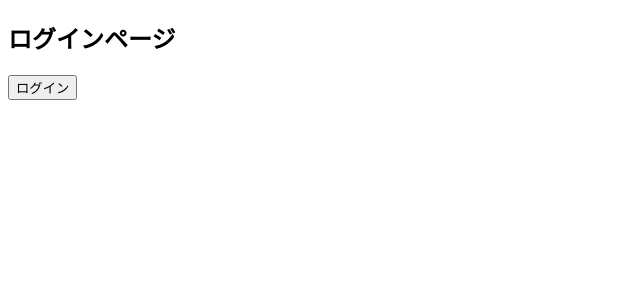
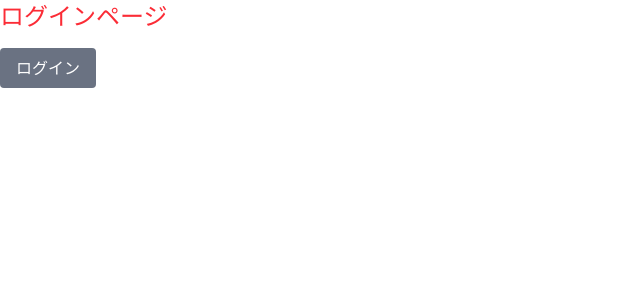
Before and after one commit to RenRen62/R-Stream, a React (Vite) app in the folder apps/web/: page /login in a window 1280 px wide. Shown: the top 300 px of the page, without its empty margins (0-640 px from the left). Built offline with nearby package versions, Linux system fonts and the light colour scheme.

Commit message:
feat: :sparkles: tailwindcssを追加

```diff
--- a/apps/web/package.json
+++ b/apps/web/package.json
@@ -11,9 +11,11 @@
     "lint-staged": "lint-staged --config .lintstagedrc.js"
   },
   "dependencies": {
+    "@tailwindcss/vite": "^4.1.8",
     "@tanstack/react-router": "^1.120.11",
     "react": "^19.1.0",
-    "react-dom": "^19.1.0"
+    "react-dom": "^19.1.0",
+    "tailwindcss": "^4.1.8"
   },
   "devDependencies": {
     "@eslint/js": "^9.25.0",
--- /dev/null
+++ b/apps/web/src/index.css
@@ -0,0 +1 @@
+@import 'tailwindcss';
--- a/apps/web/src/main.tsx
+++ b/apps/web/src/main.tsx
@@ -2,6 +2,7 @@ import { StrictMode } from 'react';
 import ReactDOM from 'react-dom/client';
 import { RouterProvider, createRouter } from '@tanstack/react-router';
 import { routeTree } from './routeTree.gen';
+import './index.css';
 
 const router = createRouter({ routeTree });
 
--- a/apps/web/src/routes/_public/login.tsx
+++ b/apps/web/src/routes/_public/login.tsx
@@ -8,8 +8,13 @@ function RouteComponent() {
   const router = useRouter();
   return (
     <div>
-      <h2>ログインページ</h2>
-      <button onClick={() => router.navigate({ to: '/home' })}>ログイン</button>
+      <h2 className='text-2xl text-red-500'>ログインページ</h2>
+      <button
+        className='mt-4 rounded bg-gray-500 px-4 py-2 text-white hover:bg-gray-600'
+        onClick={() => router.navigate({ to: '/home' })}
+      >
+        ログイン
+      </button>
     </div>
   );
 }
```
Also changed, not shown: apps/web/vite.config.mts, 1 other file (tests, documents, lock files or other folders).
